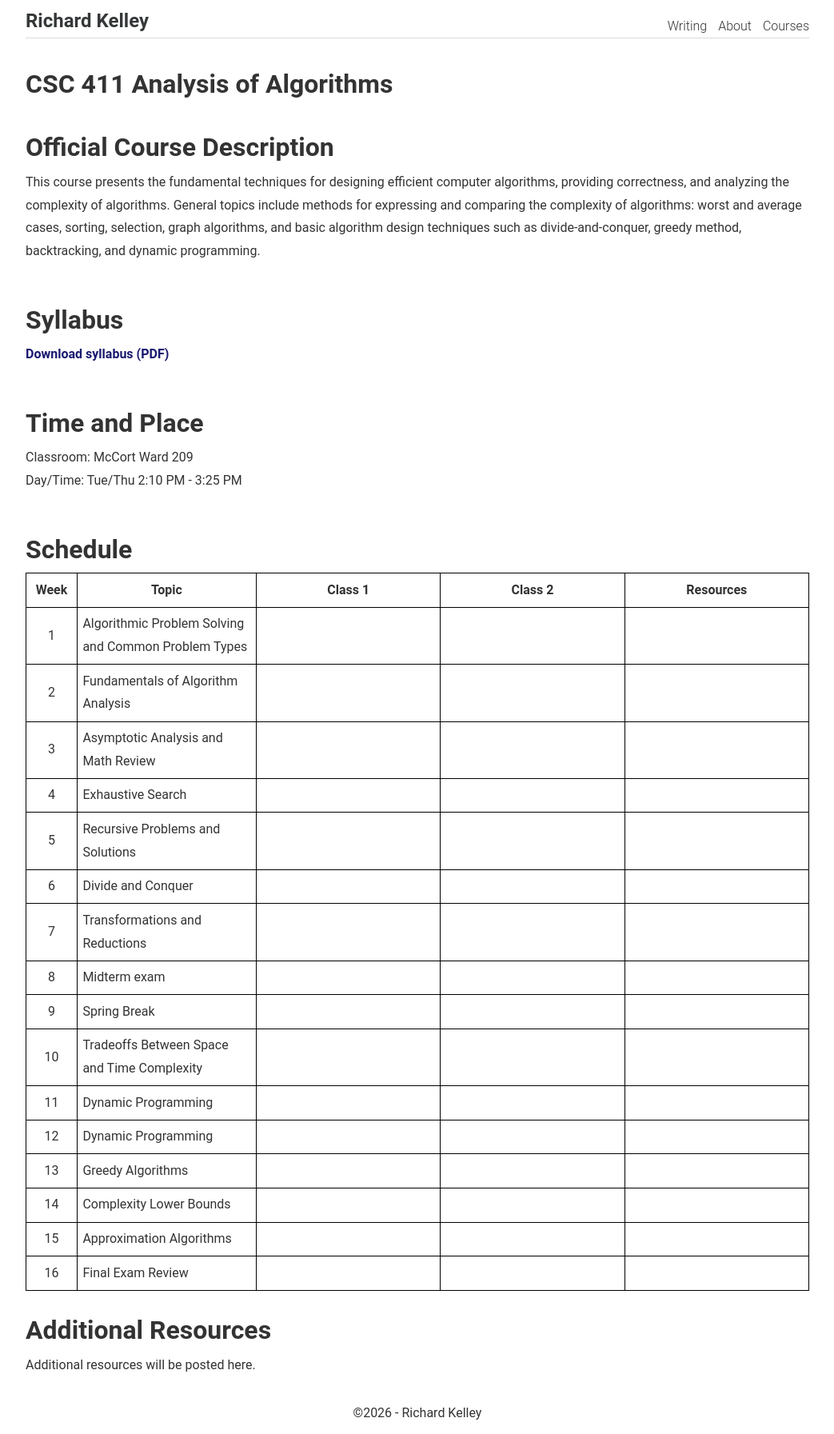
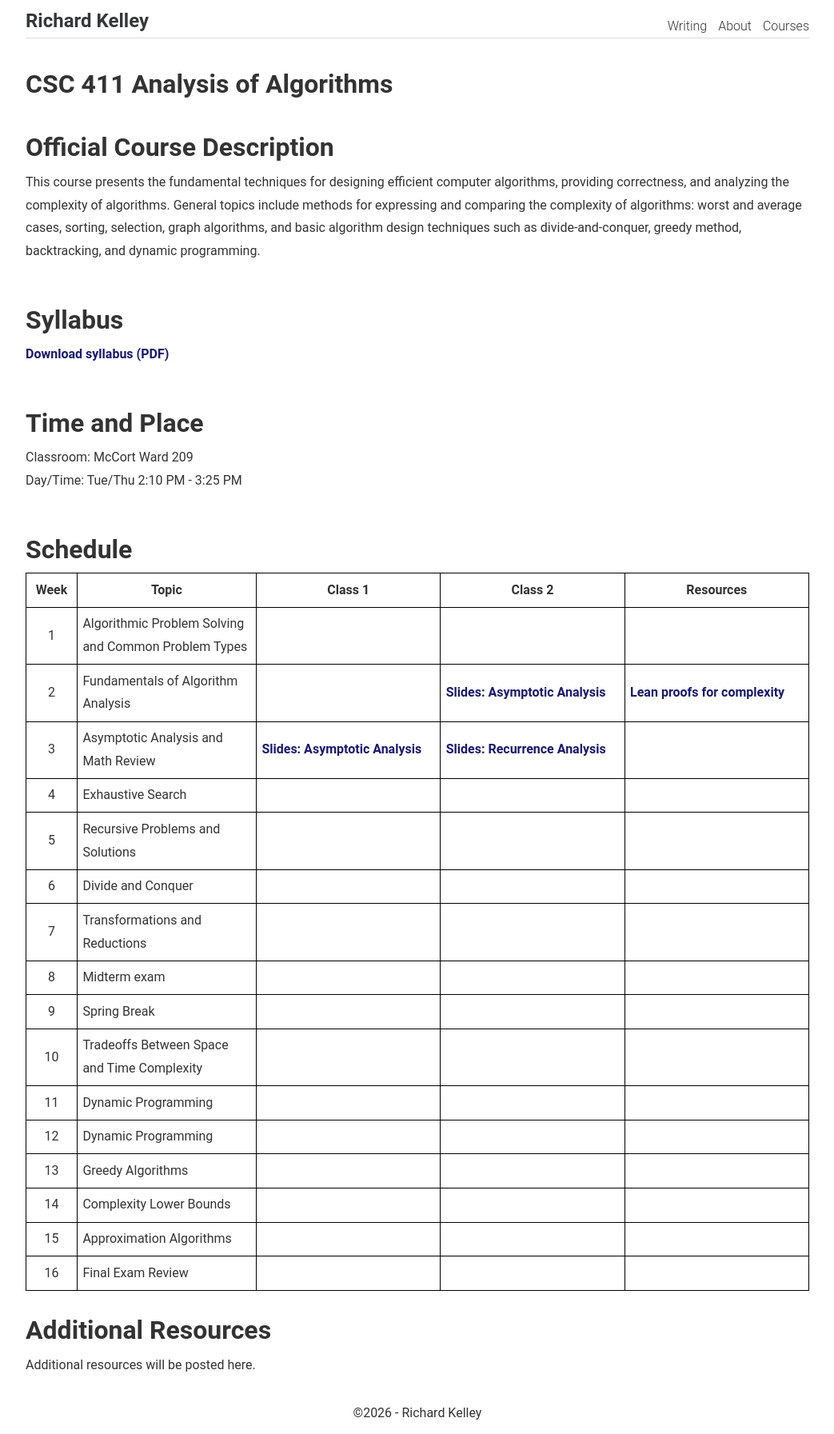
Before and after one commit to RichardKelley/richardkelley.github.io, a Jekyll site: the page built from csc411.md, in a window 1280 px wide. Shown: the whole page at 80% size, without its empty margins (118-1161 px from the left). Built offline with Jekyll 4.4.1, drawn with Linux system fonts in a browser that asks for light colours.

Commit message:
Updated slides and github repo links.

```diff
--- a/csc411.md
+++ b/csc411.md
@@ -45,14 +45,22 @@ Day/Time: Tue/Thu 2:10 PM - 3:25 PM
       <td style="border: 1px solid #000; padding: 0.4em; text-align: center; width: 4em;">2</td>
       <td style="border: 1px solid #000; padding: 0.4em;">Fundamentals of Algorithm Analysis</td>
       <td style="border: 1px solid #000; padding: 0.4em;"></td>
-      <td style="border: 1px solid #000; padding: 0.4em;"></td>
-      <td style="border: 1px solid #000; padding: 0.4em;"></td>
+      <td style="border: 1px solid #000; padding: 0.4em;">
+        <a href="/csc411-week-02.pdf" target="_blank">Slides: Asymptotic Analysis</a>
+      </td>
+      <td style="border: 1px solid #000; padding: 0.4em;">
+        <a href="https://github.com/RichardKelley/complexity_lean" target="_blank">Lean proofs for complexity</a>
+      </td>
     </tr>
     <tr>
       <td style="border: 1px solid #000; padding: 0.4em; text-align: center; width: 4em;">3</td>
       <td style="border: 1px solid #000; padding: 0.4em;">Asymptotic Analysis and Math Review</td>
-      <td style="border: 1px solid #000; padding: 0.4em;"></td>
-      <td style="border: 1px solid #000; padding: 0.4em;"></td>
+      <td style="border: 1px solid #000; padding: 0.4em;">
+        <a href="/csc411-week-02.pdf" target="_blank">Slides: Asymptotic Analysis</a>
+      </td>
+      <td style="border: 1px solid #000; padding: 0.4em;">
+        <a href="/csc411-recursive-analysis.pdf" target="_blank">Slides: Recurrence Analysis</a>
+      </td>
       <td style="border: 1px solid #000; padding: 0.4em;"></td>
     </tr>
     <tr>
```
Also changed, not shown: 2 other files.
